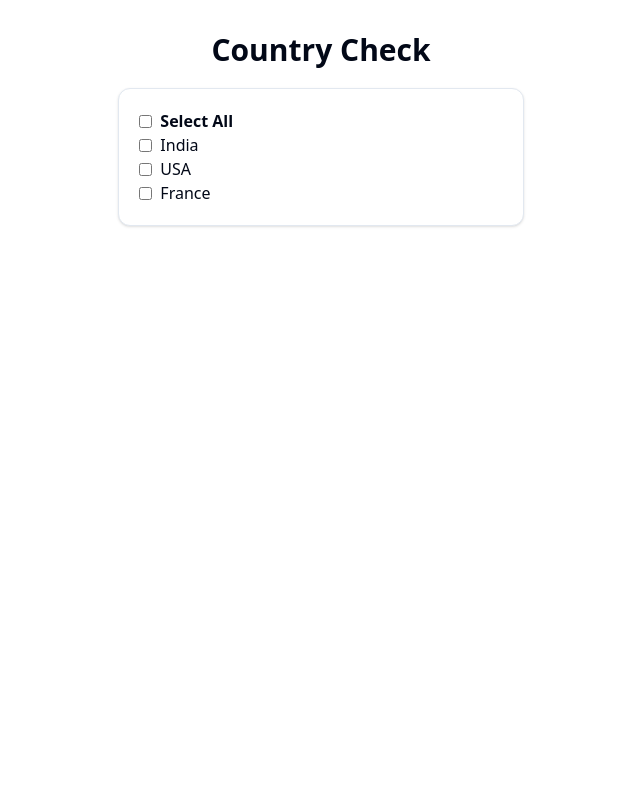
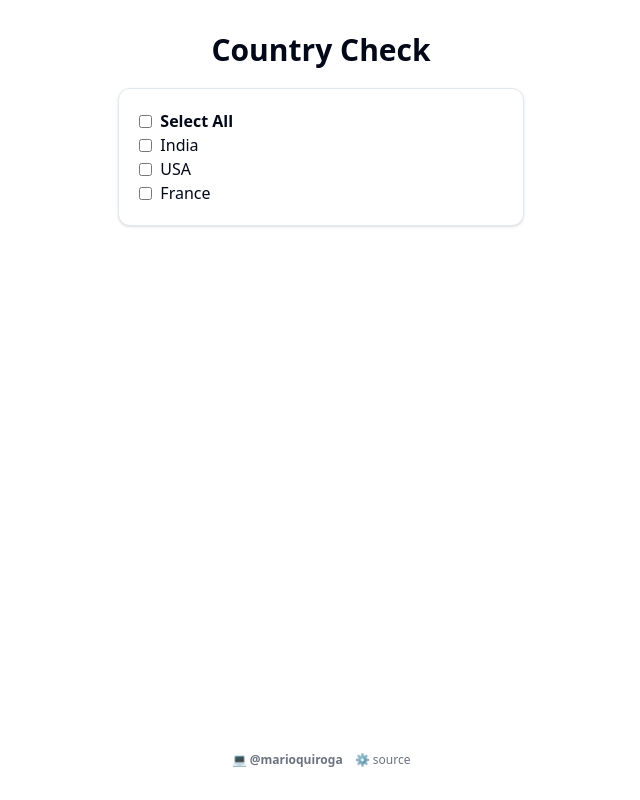
Before and after one commit to maritocuate/country-checkbox, a React (Vite) app: page / in a window 1280 px wide. Shown: the whole page, without its empty margins (319-959 px from the left). Built offline with nearby package versions, Linux system fonts and the light colour scheme.

Commit message:
✨ footer component

```diff
--- a/src/App.tsx
+++ b/src/App.tsx
@@ -1,6 +1,7 @@
 import { ChangeEvent, useReducer } from 'react'
 import { Card } from './components/ui/card'
 import './App.css'
+import Footer from './components/Footer'
 
 type AppState = {
   [key: string]: boolean
@@ -111,6 +112,7 @@ function App() {
           </label>
         </Card>
       </div>
+      <Footer />
     </main>
   )
 }
--- /dev/null
+++ b/src/components/Footer.tsx
@@ -0,0 +1,21 @@
+export default function Footer() {
+  return (
+    <footer className="bg-white absolute bottom-0">
+      <div className="mx-auto max-w-screen-2xl px-4 py-8 sm:px-6 lg:px-8">
+        <div className="sm:flex sm:items-center sm:justify-between">
+          <p className="flex space-x-3 text-xs text-gray-500">
+            <a href="https://github.com/maritocuate" target="_blank">
+              💻 <strong>@marioquiroga</strong>
+            </a>
+            <a
+              href="https://github.com/maritocuate/country-checkbox"
+              target="_blank"
+            >
+              ⚙️ source
+            </a>
+          </p>
+        </div>
+      </div>
+    </footer>
+  )
+}
```
